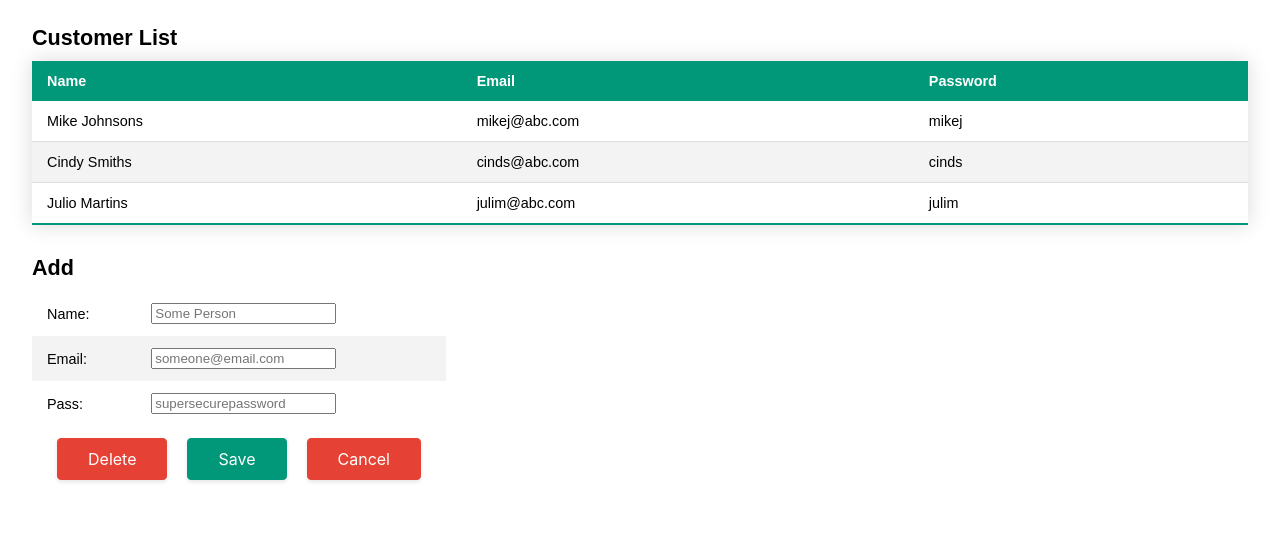
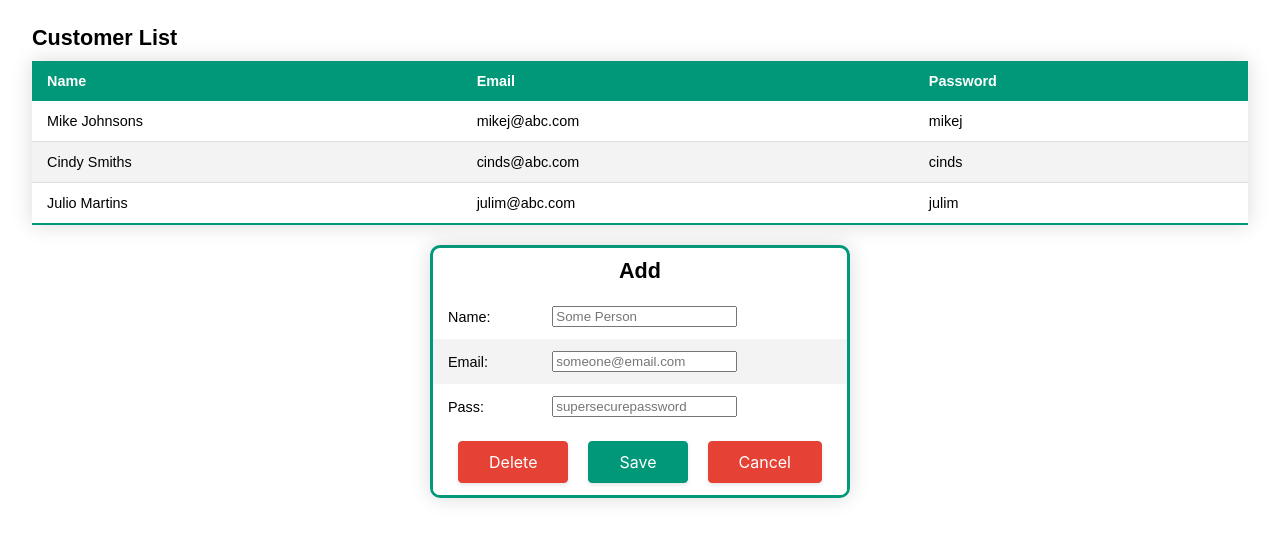
Before and after one commit to zaeemadp/front-end-app, a React (Create React App) app: page / in a window 1280 px wide. Shown: the top 540 px of the page. Built offline with nearby package versions, Linux system fonts and the light colour scheme.

Commit message:
update: edited css styling for editor table

```diff
--- a/src/App.css
+++ b/src/App.css
@@ -87,20 +87,22 @@
 
 .customer-table-editor {
   border-collapse: collapse;
-  width: 95%;
+  border-color: #009879;
+  border-style: solid;
+  border-radius: 10px;
+  overflow: hidden;
   display: inline-block;
   grid-template-columns: auto auto;
   margin: 0 auto;
   font-size: 0.9em;
   font-family: sans-serif;
-  /* box-shadow: 0 0 20px rgba(0, 0, 0, 0.15); */
+  box-shadow: 0 0 20px rgba(0, 0, 0, 0.15);
 
   caption {
-    text-align: left;
+    text-align: center;
     font-size: 1.5em;
     margin-bottom: 10px;
     margin-top: 10px;
-    font-weight: bold;
     font-family: sans-serif;
   }
 
```
